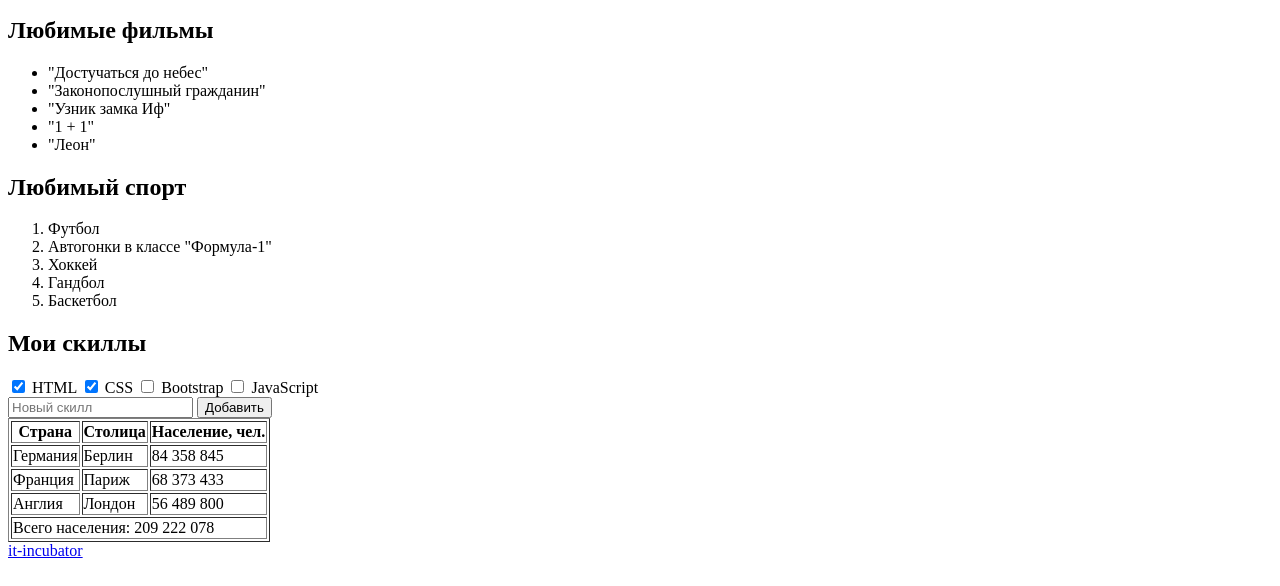
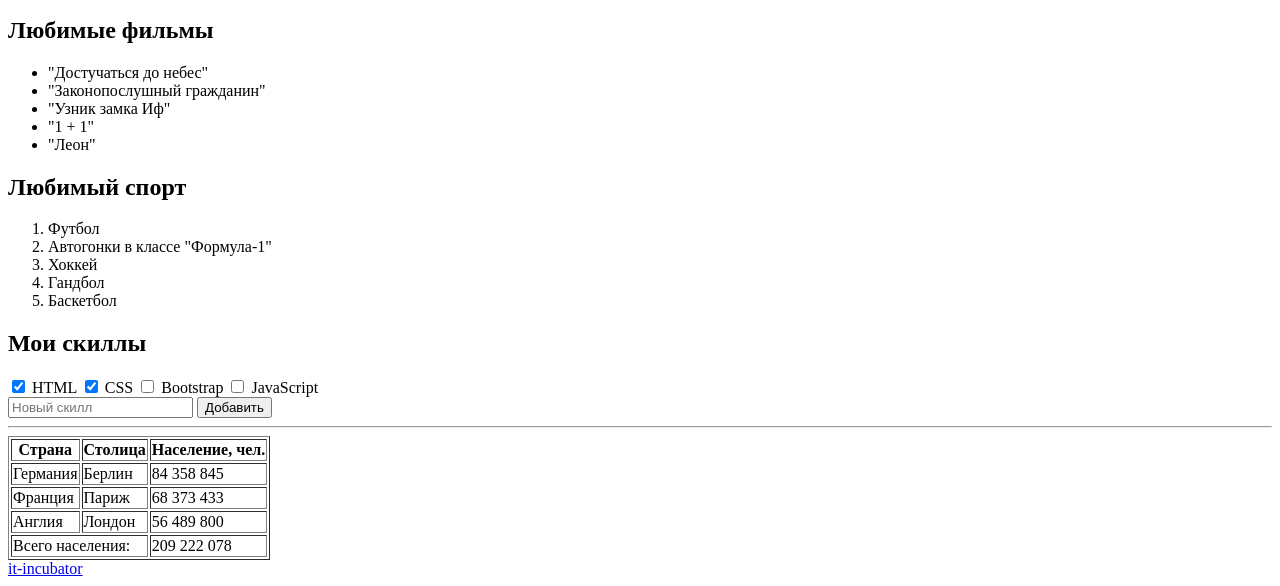
Before and after one commit to KirillKulikov/homework-with-verify, a plain HTML site: page index.html in a window 1280 px wide. Shown: the part 453-1039 px from the top of the page. Drawn offline with Linux system fonts and the light colour scheme.

Commit message:
edit file index.html

```diff
--- a/index.html
+++ b/index.html
@@ -88,6 +88,7 @@
         <!-- 6) Создай здесь кнопку “Добавить” -->
         <!-- 7) Добавь горизонтальную линию (для этого есть специальный тег) -->
         <input type="text" name="newSkillLesson" placeholder="Новый скилл"> <button>Добавить</button>
+        <hr>
         <table data-cy="hw-about-table-pre" border="1px">
             <!-- 8) В таблице сделай 5 строк и 3 столбца.
                         - В первой строке ячейки заголовков, в остальных обычные ячейки
@@ -114,7 +115,8 @@
                 <td>56 489 800</td>
             </tr>
             <tr>
-                <td colspan="3">Всего населения: 209 222 078</td>
+                <td colspan="2">Всего населения:</td>
+                <td> 209 222 078</td>
             </tr>
         </table>
     </section>
```
Also changed, not shown: 1 other file.
